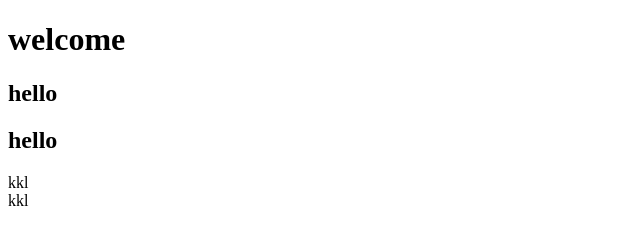
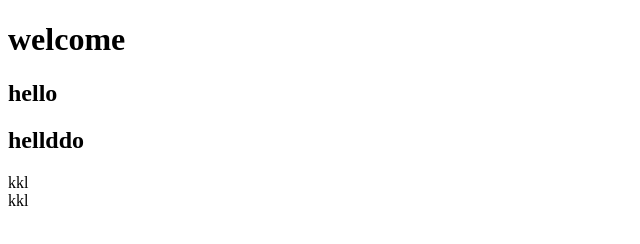
Before and after one commit to JannatOmar99/repo-three, a plain HTML site: page index3.html in a window 1280 px wide. Shown: the full height of the page, 0-640 px from the left. Drawn offline with Linux system fonts and the light colour scheme.

Commit message:
add index3.html file1

```diff
--- a/index3.html
+++ b/index3.html
@@ -6,7 +6,7 @@
     <body>
         <h1>welcome</h1>
         <h2>hello</h2>
-        <h2>hello</h2>
+        <h2>hellddo</h2>
 
         <div>kkl</div>
         <div>kkl</div>
```
